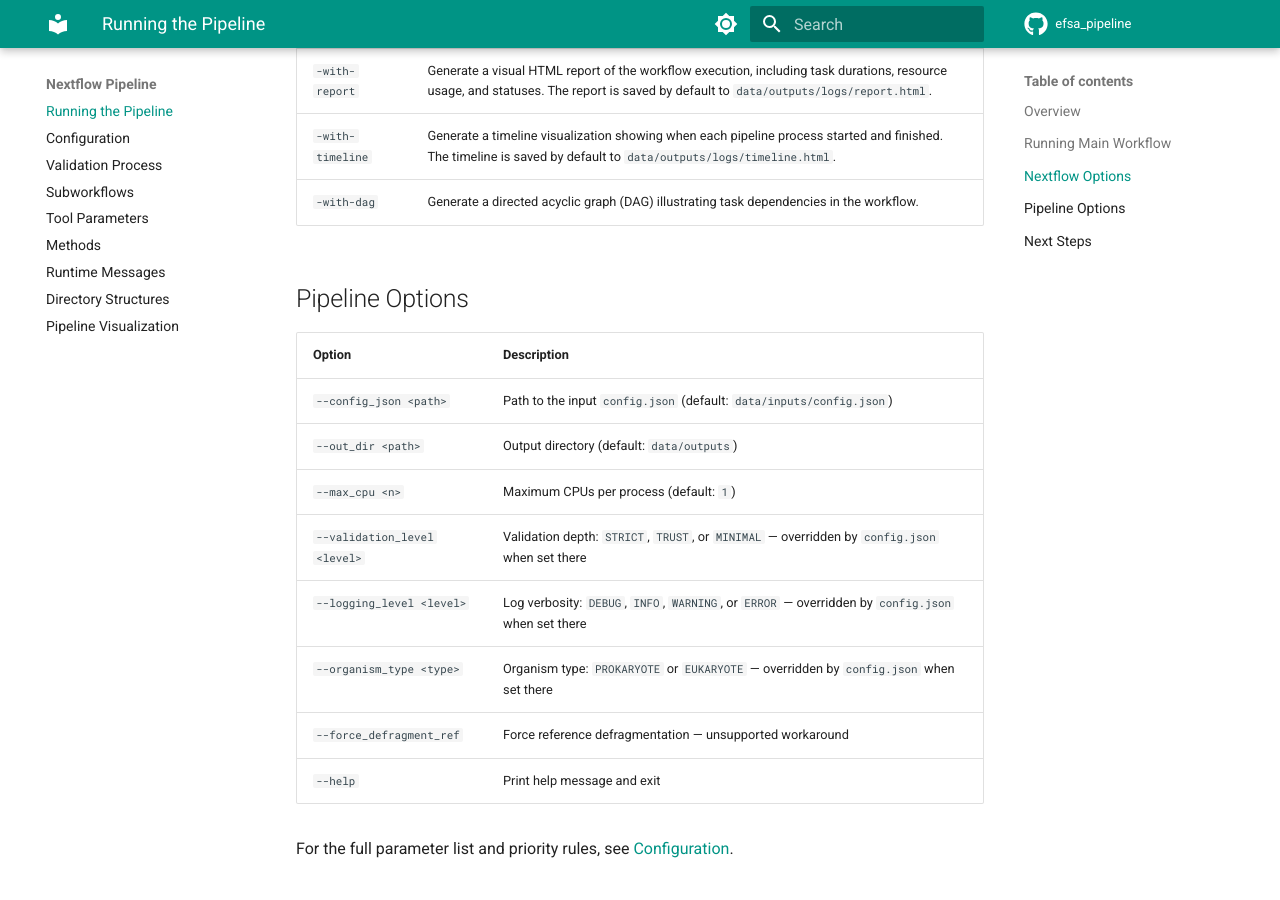
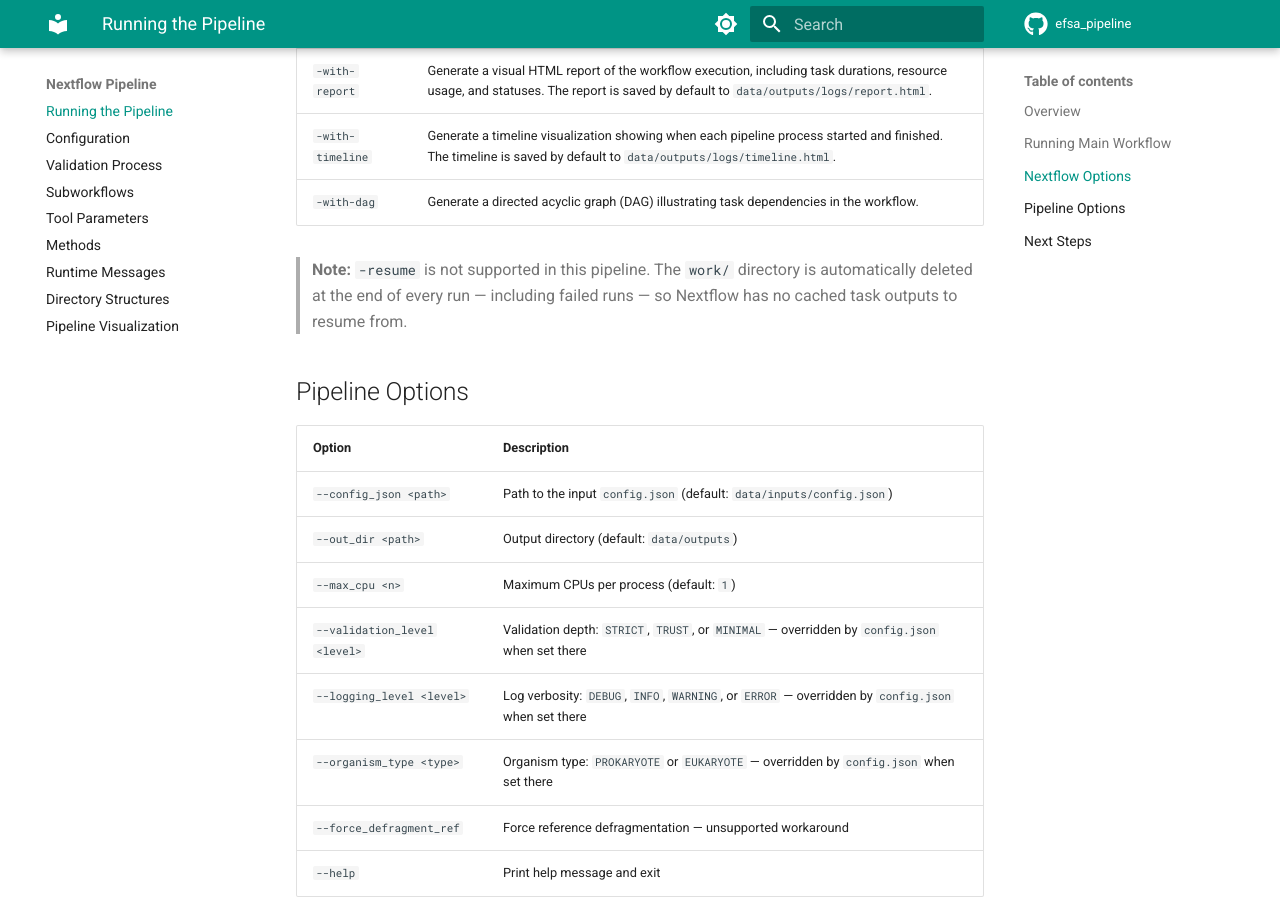
Before and after one commit to denisHanch/efsa_pipeline, an MkDocs documentation site: the page built from docs/nextflow/running-pipeline.md, in a window 1280 px wide and 900 px high, scrolled down 1168 px. Built offline with MkDocs 1.6.1 and Material for MkDocs 9.7.7, drawn with Linux system fonts in a browser that asks for light colours; comment, search, counter and statistics services are not loaded.

Commit message:
EFSA-286: resume nf param explain

```diff
--- a/docs/nextflow/running-pipeline.md
+++ b/docs/nextflow/running-pipeline.md
@@ -44,6 +44,8 @@ NXF_QUIET=false nextflow run main.nf --max_cpu $(nproc)
 | `-with-timeline` | Generate a timeline visualization showing when each pipeline process started and finished. The timeline is saved by default to `data/outputs/logs/timeline.html`.                   |
 | `-with-dag`      | Generate a directed acyclic graph (DAG) illustrating task dependencies in the workflow.                                                                                             |
 
+> **Note:** `-resume` is not supported in this pipeline. The `work/` directory is automatically deleted at the end of every run — including failed runs — so Nextflow has no cached task outputs to resume from.
+
 
 ## Pipeline Options
 
```
Also changed, not shown: README.md (+3 -0 lines).
